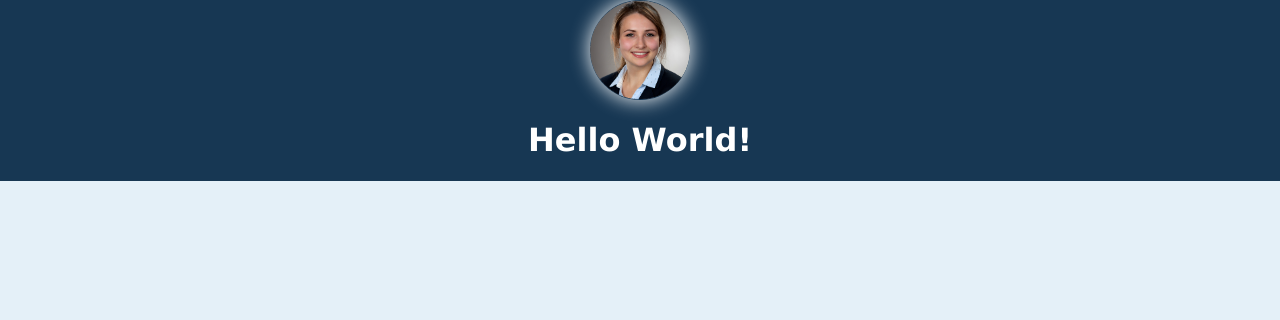
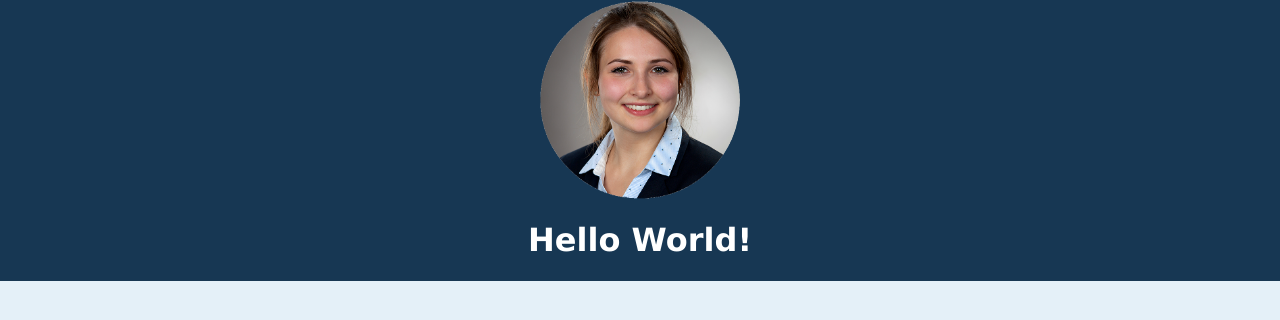
Before and after one commit to c-wiles/c-wiles.github.io, a plain HTML site: page index.html in a window 1280 px wide. Drawn offline with Linux system fonts and the light colour scheme.

Commit message:
Update main.css

```diff
--- a/css/main.css
+++ b/css/main.css
@@ -14,13 +14,13 @@ header{
 }
 
 #me{
-	width: 100px;
-	height: 100px;
+	width: 200px;
+	height: 200px;
 	margin-left: auto;
     	margin-right: auto;
     	display: block;
 	border-radius: 50%;
-	box-shadow: 0px 0px 20px white;
+	<!-- box-shadow: 0px 0px 20px white; -->
 }
 
 #main{
```
